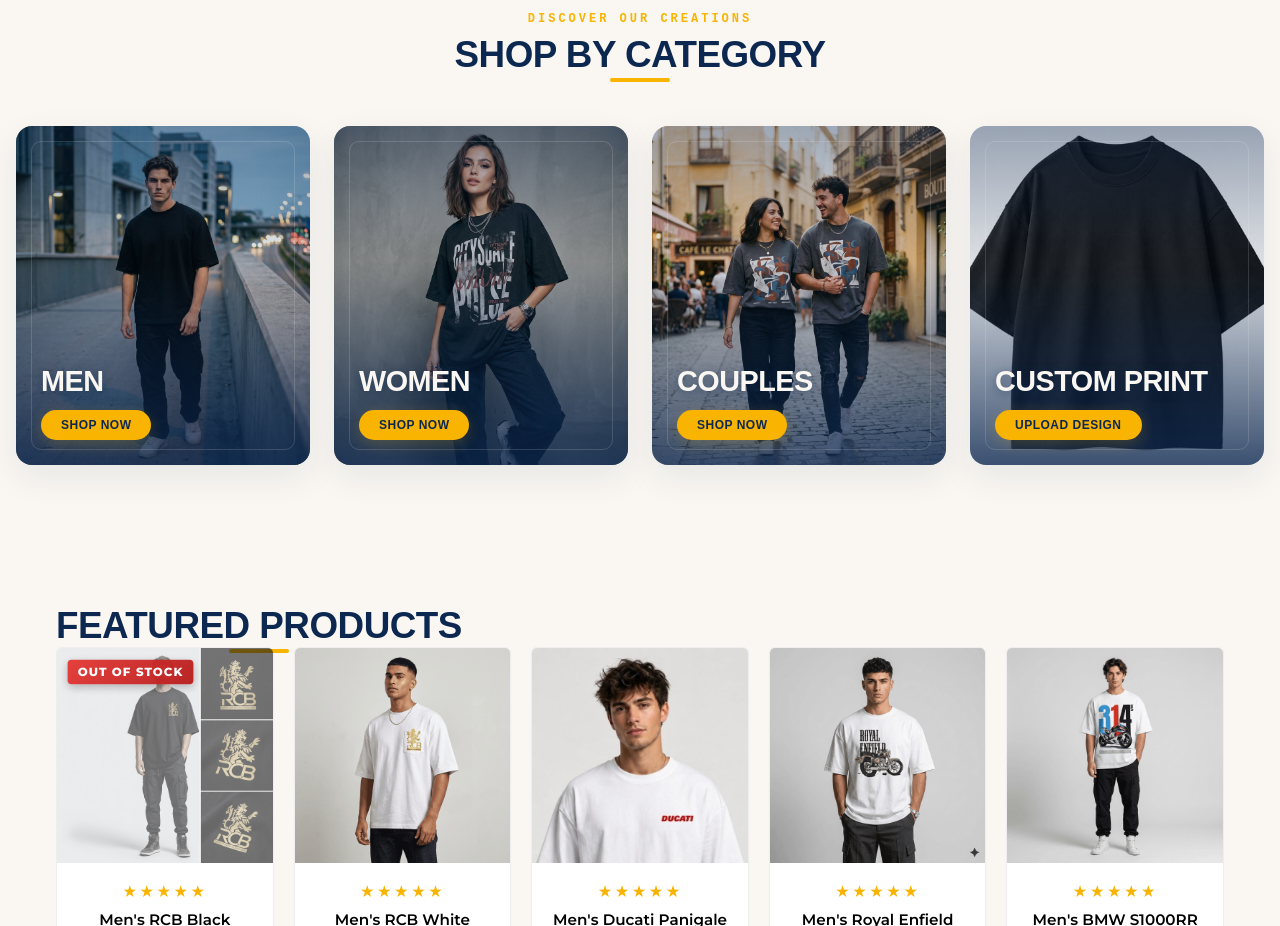
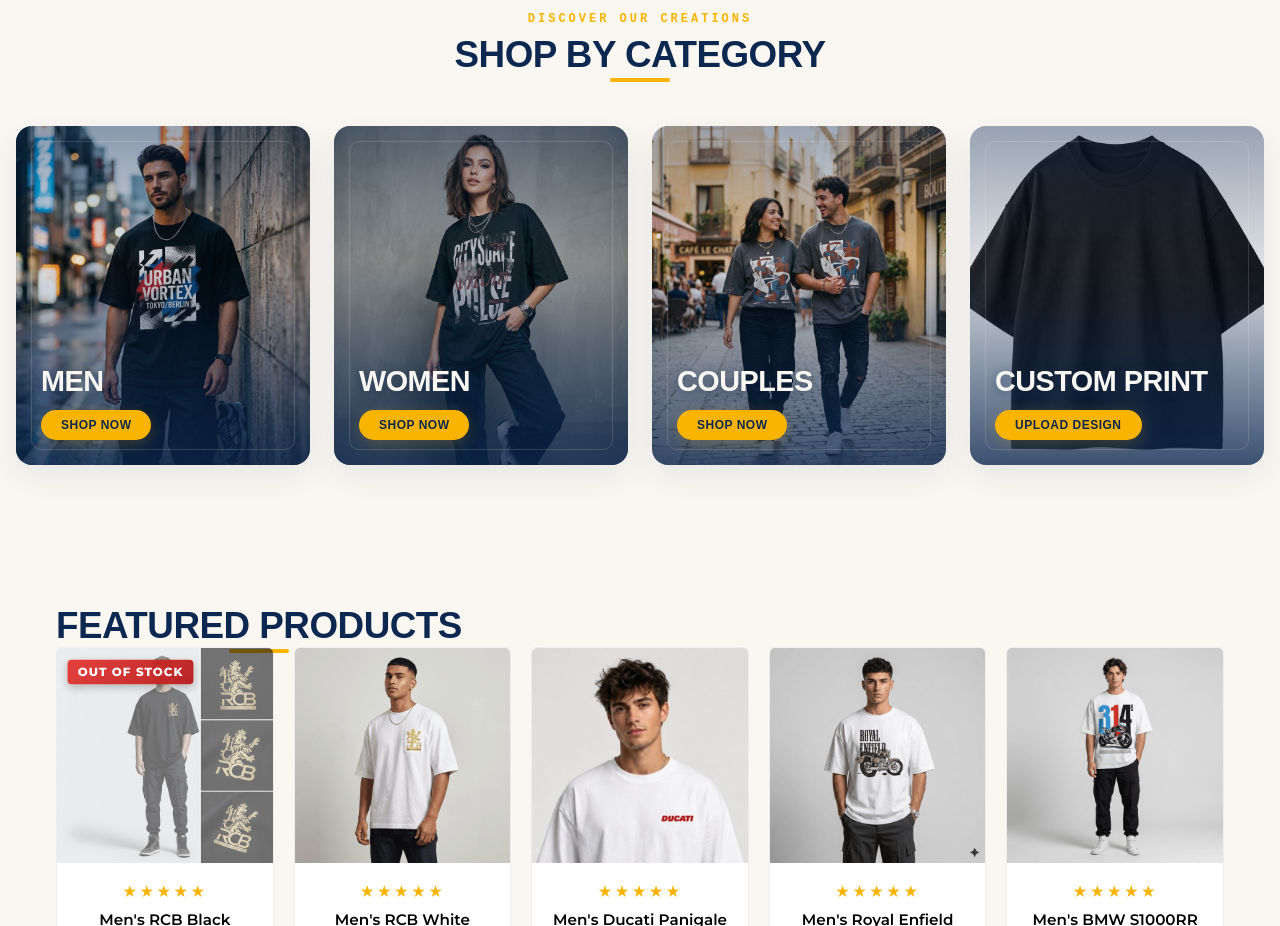
Before and after one commit to sagarbashetti15-design/namma-print-house, a React (Vite) app: page / in a window 1280 px wide. Shown: the part 880-1806 px from the top of the page. Built offline with nearby package versions, Linux system fonts and the light colour scheme; no server answers; the database is empty.

Commit message:
content: update men's category image to feature graphic tee

```diff
--- a/src/components/CategoryCards.jsx
+++ b/src/components/CategoryCards.jsx
@@ -8,7 +8,7 @@
     title: 'MEN',
     btnText: 'SHOP NOW',
     link: '/category/men',
-    image: '/images/cat_men.png'
+    image: '/images/cat_men_graphic.png'
   },
   {
     id: 2,
```
Also changed, not shown: public/images/cat_men_graphic.png (added).
